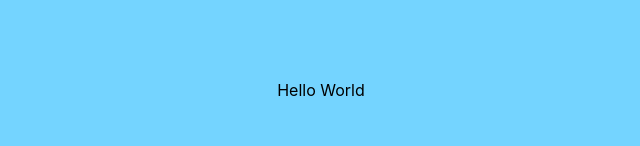
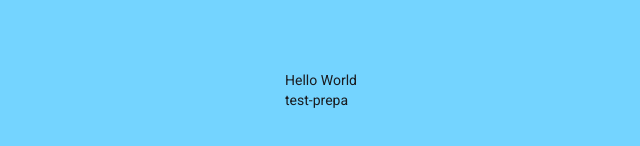
Before and after one commit to bertrandg/test-prepa, an Angular app: page / in a window 1280 px wide. Shown: the part 310-456 px from the top of the page, without its empty margins (319-959 px from the left). Built offline with nearby package versions, Linux system fonts and the light colour scheme.

Commit message:
add material dep

```diff
--- a/package.json
+++ b/package.json
@@ -23,10 +23,12 @@
   "private": true,
   "packageManager": "npm@10.9.3",
   "dependencies": {
+    "@angular/cdk": "^21.2.2",
     "@angular/common": "^21.1.0",
     "@angular/compiler": "^21.1.0",
     "@angular/core": "^21.1.0",
     "@angular/forms": "^21.1.0",
+    "@angular/material": "^21.2.2",
     "@angular/platform-browser": "^21.1.0",
     "@angular/router": "^21.1.0",
     "@tailwindcss/postcss": "^4.2.1",
--- a/src/app/app.html
+++ b/src/app/app.html
@@ -2,6 +2,9 @@
 
 <div class="size-full flex items-center justify-center bg-sky-300">
 
-  <h1>Hello World</h1>
+  <div>
+    <h1>Hello World</h1>
+    <p>{{ title() }}</p>
+  </div>
 
 </div>
--- a/src/app/app.ts
+++ b/src/app/app.ts
@@ -3,7 +3,7 @@
 
 @Component({
   selector: 'app-root',
-  imports: [RouterOutlet],
+  imports: [],
   templateUrl: './app.html',
   styleUrl: './app.scss'
 })
--- a/src/index.html
+++ b/src/index.html
@@ -6,6 +6,10 @@
   <base href="/">
   <meta name="viewport" content="width=device-width, initial-scale=1">
   <link rel="icon" type="image/x-icon" href="favicon.ico">
+  <link rel="preconnect" href="https://fonts.googleapis.com">
+  <link rel="preconnect" href="https://fonts.gstatic.com" crossorigin>
+  <link href="https://fonts.googleapis.com/css2?family=Roboto:wght@300;400;500&display=swap" rel="stylesheet">
+  <link href="https://fonts.googleapis.com/icon?family=Material+Icons" rel="stylesheet">
 </head>
 <body>
   <app-root></app-root>
--- a/src/styles.scss
+++ b/src/styles.scss
@@ -1,3 +1,40 @@
+
+// Include theming for Angular Material with `mat.theme()`.
+// This Sass mixin will define CSS variables that are used for styling Angular Material
+// components according to the Material 3 design spec.
+// Learn more about theming and how to use it for your application's
+// custom components at https://material.angular.dev/guide/theming
+@use '@angular/material' as mat;
+
+html {
+  height: 100%;
+  @include mat.theme((
+    color: (
+      primary: mat.$azure-palette,
+      tertiary: mat.$blue-palette,
+    ),
+    typography: Roboto,
+    density: 0,
+  ));
+}
+
+body {
+  // Default the application to a light color theme. This can be changed to
+  // `dark` to enable the dark color theme, or to `light dark` to defer to the
+  // user's system settings.
+  color-scheme: light;
+
+  // Set a default background, font and text colors for the application using
+  // Angular Material's system-level CSS variables. Learn more about these
+  // variables at https://material.angular.dev/guide/system-variables
+  background-color: var(--mat-sys-surface);
+  color: var(--mat-sys-on-surface);
+  font: var(--mat-sys-body-medium);
+
+  // Reset the user agent margin.
+  margin: 0;
+  height: 100%;
+}
 @import 'tailwindcss';
 
 
```
Also changed, not shown: 1 other file (tests, documents, lock files or other folders).
